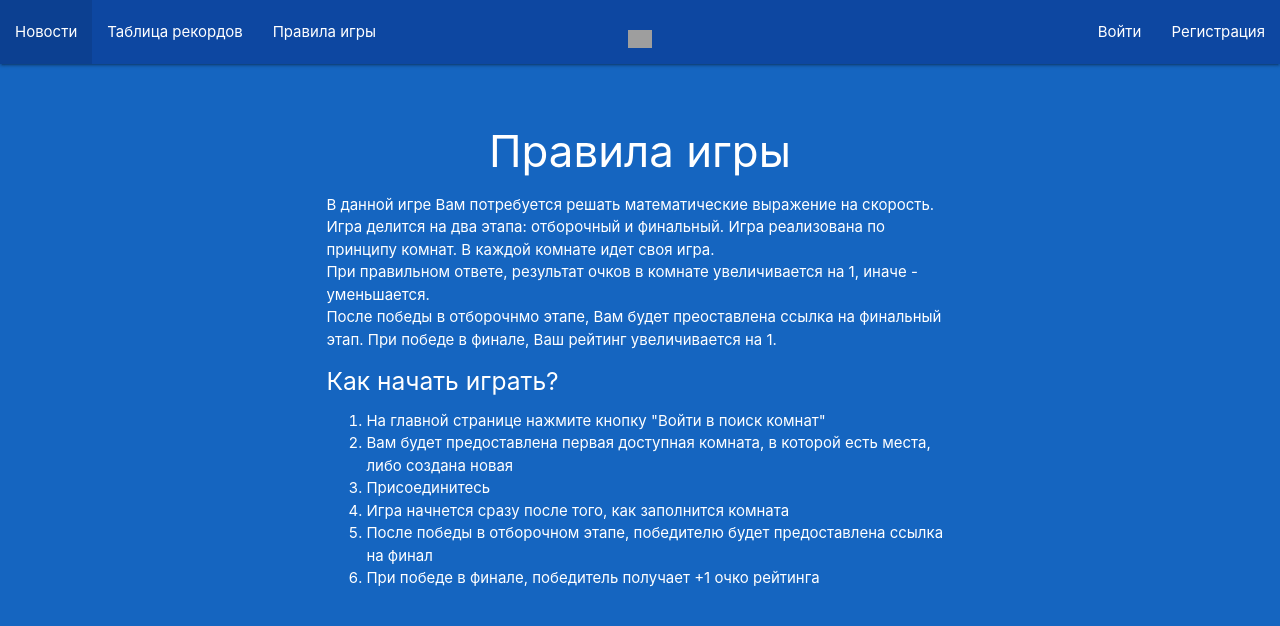
After one commit to khirnick/mcupper, a Django app: page /game_rules/ in a window 1280 px wide. The commit adds this page. Shown: the top 626 px of the page. Run offline with Django 3.2, Linux system fonts and the light colour scheme; some libraries are stand-ins or nearby versions; grey boxes are pictures that could not be loaded.

Commit message:
add game rules

```diff
--- /dev/null
+++ b/cupper/templates/cupper/game_rules.html
@@ -0,0 +1,26 @@
+{% extends 'base.html' %}
+
+{% block content %}
+    <div class="container white-text">
+        <h3 style="text-align: center">Правила игры</h3>
+        <p>В данной игре Вам потребуется решать математические выражение на скорость.<br/>
+            Игра делится на два этапа: отборочный и финальный. Игра реализована по принципу комнат.
+            В каждой комнате идет своя игра. <br/>При правильном ответе, результат очков в комнате увеличивается
+            на 1, иначе - уменьшается. <br/>После победы в отборочнмо этапе, Вам будет преоставлена ссылка на
+            финальный этап. При победе в финале, Ваш рейтинг увеличивается на 1.
+        </p>
+
+        <h5>Как начать играть?</h5>
+        <ol>
+            <li>На главной странице нажмите кнопку "Войти в поиск комнат"</li>
+            <li>Вам будет предоставлена первая доступная комната, в которой есть места,
+                либо создана новая
+            </li>
+            <li>Присоединитесь</li>
+            <li>Игра начнется сразу после того, как заполнится комната</li>
+            <li>После победы в отборочном этапе, победителю будет предоставлена ссылка на финал
+            </li>
+            <li>При победе в финале, победитель получает +1 очко рейтинга</li>
+        </ol>
+    </div>
+{% endblock %}
--- a/cupper/urls.py
+++ b/cupper/urls.py
@@ -19,4 +19,6 @@ urlpatterns = [
     url(r'activate/(?P<uidb64>[0-9A-Za-z_\-]+)/(?P<token>[0-9A-Za-z]{1,13}-[0-9A-Za-z]{1,20})/$',
         views.activate, name='activate'),
     url(r'activation_success/$', views.activation_success),
+
+    url(r'game_rules/$', views.game_rules, name='game_rules'),
 ]
--- a/cupper/views.py
+++ b/cupper/views.py
@@ -188,3 +188,7 @@ def profile_settings(request):
         form = ProfileSettingsForm(user, initial={'email': user.email, 'username': user.username})
 
     return render(request, 'cupper/profile_settings.html', {'form': form})
+
+
+def game_rules(request):
+    return render(request, 'cupper/game_rules.html')
--- a/templates/base.html
+++ b/templates/base.html
@@ -22,6 +22,7 @@
         <ul id="nav-mobile" class="left hide-on-med-and-down">
             <li><a href="#">Новости</a></li>
             <li><a href="#">Таблица рекордов</a></li>
+            <li><a href="{% url 'cupper:game_rules' %}">Правила игры</a></li>
         </ul>
 
         <ul class="right hide-on-med-and-down">
```
